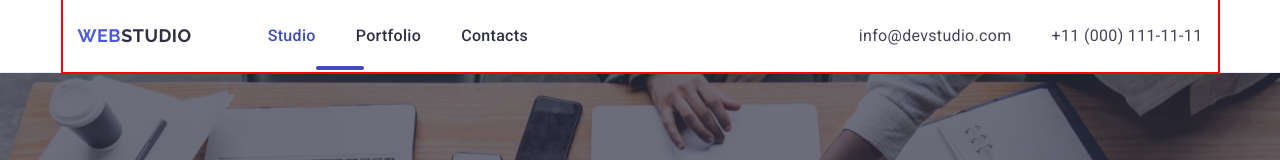
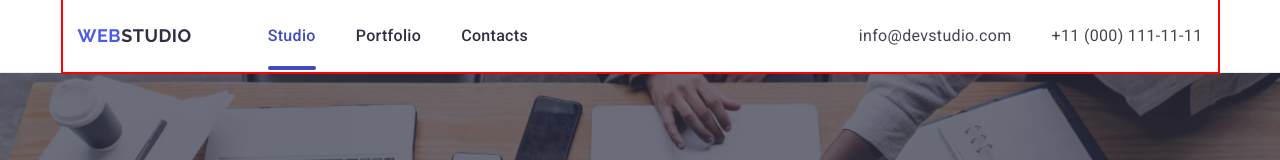
Before and after one commit to yuristmagistr/goit-markup-hw-06, a plain HTML site: page index.html in a window 1280 px wide. Shown: the top 160 px of the page. Drawn offline with nearby package versions, Linux system fonts and the light colour scheme.

Commit message:
markup finish 2

```diff
--- a/css/styles.css
+++ b/css/styles.css
@@ -1146,7 +1146,7 @@ ul {
 .current::after {
     content: '';
     position: absolute;
-    /* left: 0; */
+    left: 0;
     bottom: -1px;
     width: 100%;
     height: 4px;
```
